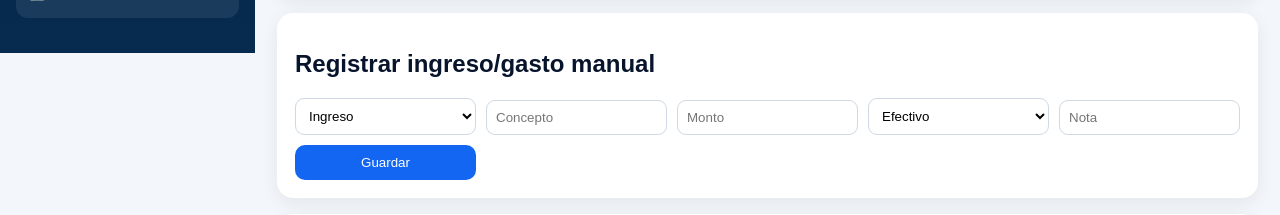
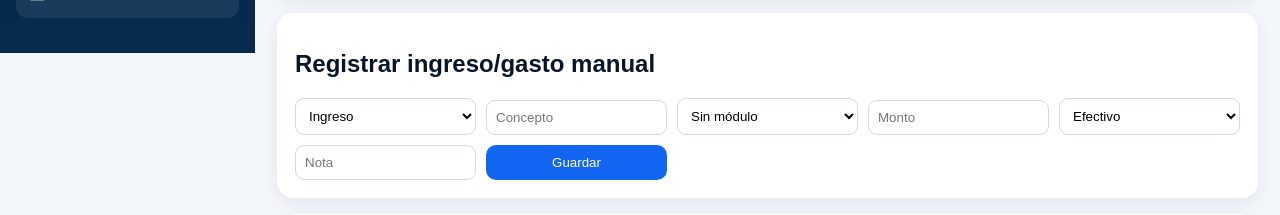
Before and after one commit to kmicaela20-ui/dms-sistema-pro, a Flask app: template templates/cash.html in a window 1280 px wide. Shown: the part 747-962 px from the top of the page. Run offline with Flask 3, Linux system fonts and the light colour scheme; the template is opened without the code that fills it, so the values that code supplies are empty; parts of the project's set-up code (start-up, migrations or seed data) failed here and were passed over; some libraries are stand-ins or nearby versions.

Commit message:
Update cash.html

```diff
--- a/templates/cash.html
+++ b/templates/cash.html
@@ -142,6 +142,12 @@
 </select>
 
 <input name="concept" placeholder="Concepto">
+<select name="module">
+<option value="">Sin módulo</option>
+<option>General</option>
+<option>Indumentaria</option>
+<option>Birretes/Estolas</option>
+</select>
 
 <input name="amount" type="number" placeholder="Monto">
 
```
